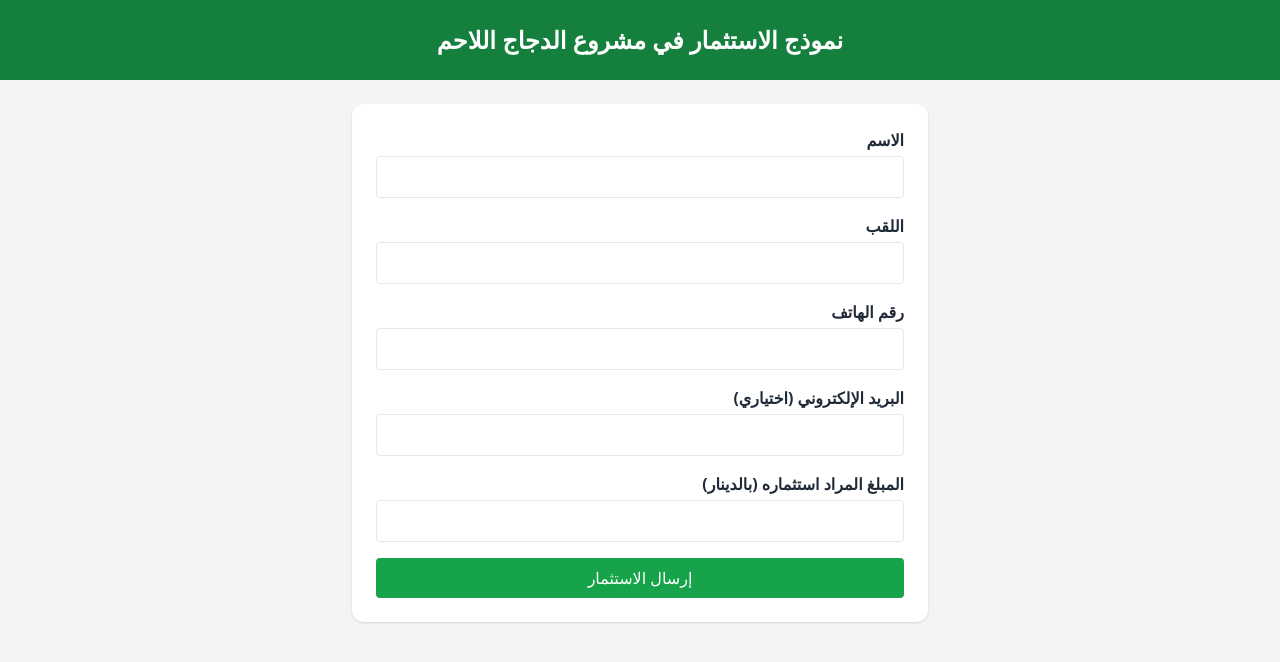
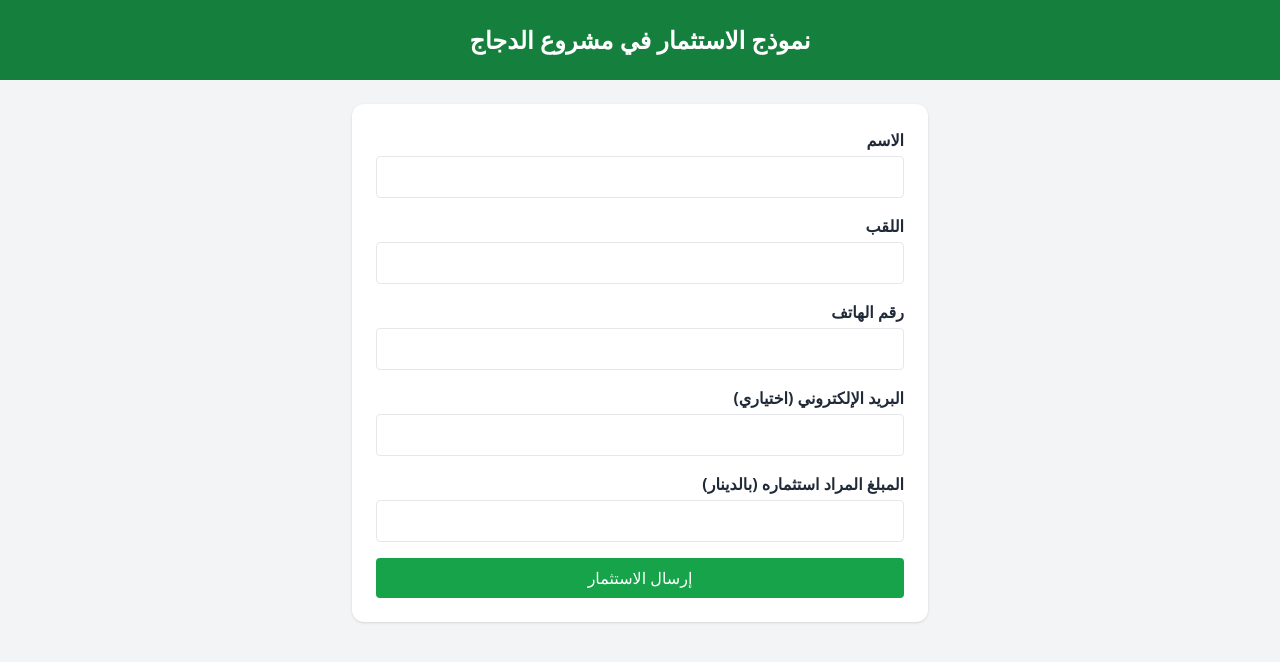
Before and after one commit to zaki818/mvp-filaha, a website: page public/invest.html in a window 1280 px wide. Drawn offline with nearby package versions, Linux system fonts and the light colour scheme.

```diff
--- a/public/invest.html
+++ b/public/invest.html
@@ -9,7 +9,7 @@
 <body class="bg-gray-100 text-gray-800 font-sans">
 
   <header class="bg-green-700 text-white p-6 text-center">
-    <h1 class="text-2xl font-bold">نموذج الاستثمار في مشروع الدجاج اللاحم</h1>
+    <h1 class="text-2xl font-bold">نموذج الاستثمار في مشروع الدجاج</h1>
   </header>
 
   <main class="max-w-xl mx-auto p-6 bg-white mt-6 rounded-xl shadow mb-10">
```
